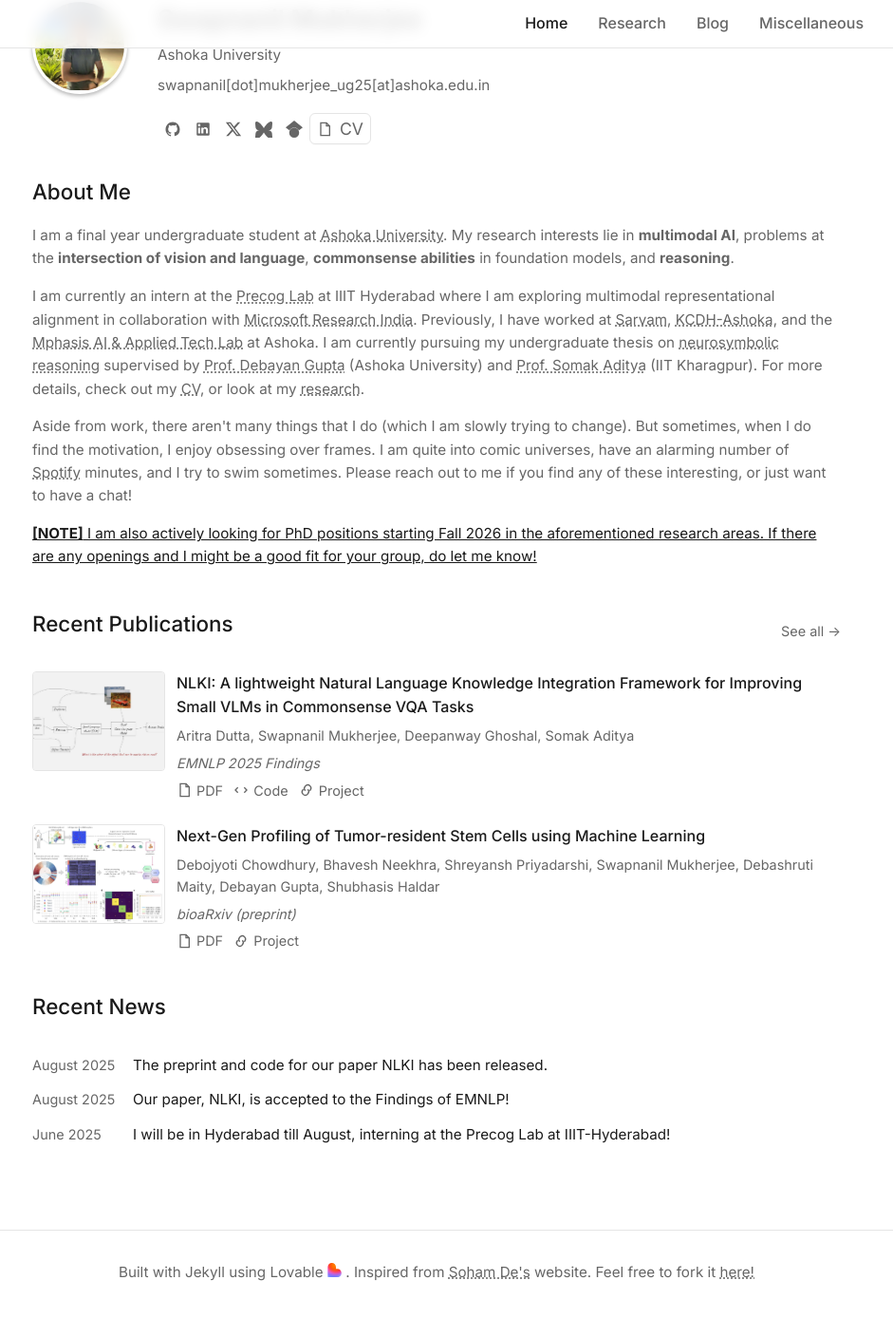
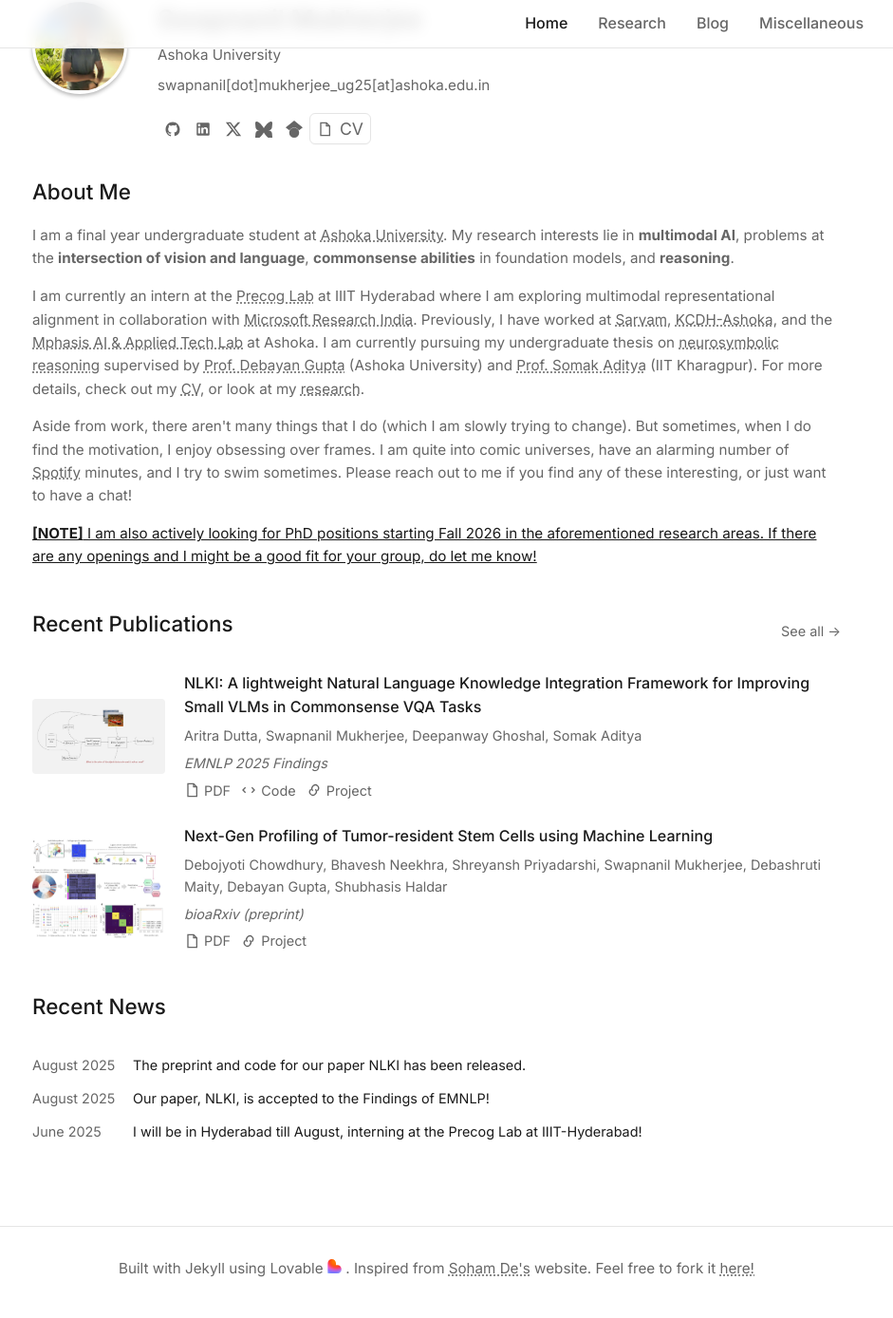
Before and after one commit to SwapnanilMukherjee/swapnanilmukherjee.github.io, a Jekyll site: the page built from index.md, in a window 1280 px wide and 1400 px high, scrolled down 100 px. Shown: the top 1388 px of the window at 95% size, without its empty margins (180-1121 px from the left). Built offline with Jekyll 4.4.1, drawn with Linux system fonts in a browser that asks for light colours.

Commit message:
made some changes to profile in mobile version

```diff
--- a/assets/css/main.css
+++ b/assets/css/main.css
@@ -75,9 +75,9 @@ p a:hover {color: var(--text); text-decoration: underline dotted; transition: 10
 .link-with-icon svg { width: 16px; height: 16px; flex: 0 0 16px; }
 
 /* Publication */
-.publication { display: flex; gap: 0.75rem; margin-bottom: 1.5rem; align-items: flex-start; }
+.publication { display: flex; gap: 1.25rem; margin-bottom: 1.5rem; align-items: center; }
 .publication-icon { width: 140px; height: 105px; background: var(--surface); border: 1px solid var(--border); border-radius: 4px; flex-shrink: 0; display: flex; align-items: center; justify-content: center; font-size: 1.2rem; color: var(--muted); }
-.publication-thumbnail { width: 140px; height: 105px; object-fit: cover; border-radius: 4px; border: 1px solid var(--border); flex-shrink: 0; }
+.publication-thumbnail { width: 140px; height: auto; object-fit: cover; border-radius: 4px; flex-shrink: 0; }
 .publication-content h3 { margin-bottom: 0.35rem; }
 .publication-content h3 a { color: var(--text); text-decoration: none; }
 .publication-content h3 a:hover { text-decoration: underline; }
@@ -91,7 +91,7 @@ p a:hover {color: var(--text); text-decoration: underline dotted; transition: 10
 /* News */
 .news-item { display: flex; gap: 1rem; margin-bottom: 0.75rem; }
 .news-date { font-size: 0.9rem; color: var(--muted); width: 90px; flex-shrink: 0; }
-.news-content { font-size: 0.95rem; }
+.news-content { font-size: 0.9rem; }
 
 /* Sections */
 .section { margin-bottom: 2.5rem; }
@@ -127,8 +127,8 @@ p a:hover {color: var(--text); text-decoration: underline dotted; transition: 10
   .nav-links.open { display: flex; }
   .nav-links.open ~ .nav-toggle { display: none; }
   .nav-toggle[aria-expanded="true"] { display: none; }
-  .publication-thumbnail { width: 120px; height: 90px; }
-  .publication-icon { width: 120px; height: 90px; font-size: 1rem; }
+  .publication-thumbnail { width: 120px; height: 85px; }
+  .publication-icon { width: 120px; height: 85px; font-size: 1rem; }
   nav ul li { text-align: left; }
   .nav-links.open::before {
     content: "✕";
@@ -169,16 +169,16 @@ p a:hover {color: var(--text); text-decoration: underline dotted; transition: 10
     grid-column: 2;
   }
   .profile-info h1 {
-    font-size: 1.2rem;
+    font-size: 1.4rem;
     margin-bottom: 0.2rem;
     line-height: 1.2;
   }
   .profile-info .title {
-    font-size: 0.75rem;
+    font-size: 0.9rem;
     margin-bottom: 0.2rem;
   }
   .profile-info .email {
-    font-size: 0.75rem;
+    font-size: 0.9rem;
     margin-bottom: 0.4rem;
   }
   .social-links {
@@ -191,8 +191,8 @@ p a:hover {color: var(--text); text-decoration: underline dotted; transition: 10
     font-size: 0.9rem;
   }
   .social-links svg {
-    width: 14px;
-    height: 14px;
+    width: 16px;
+    height: 16px;
   }
   .cv-button {
     padding: 3px 6px;
```
